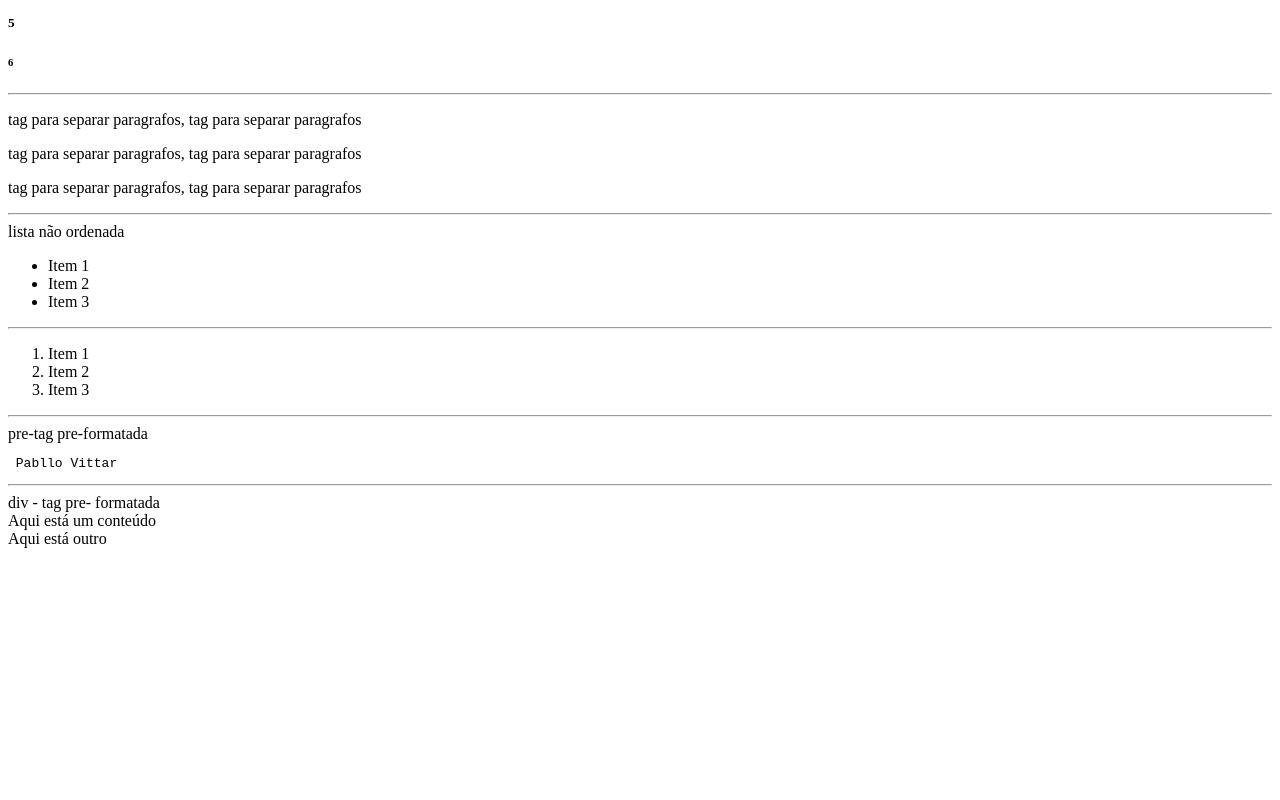
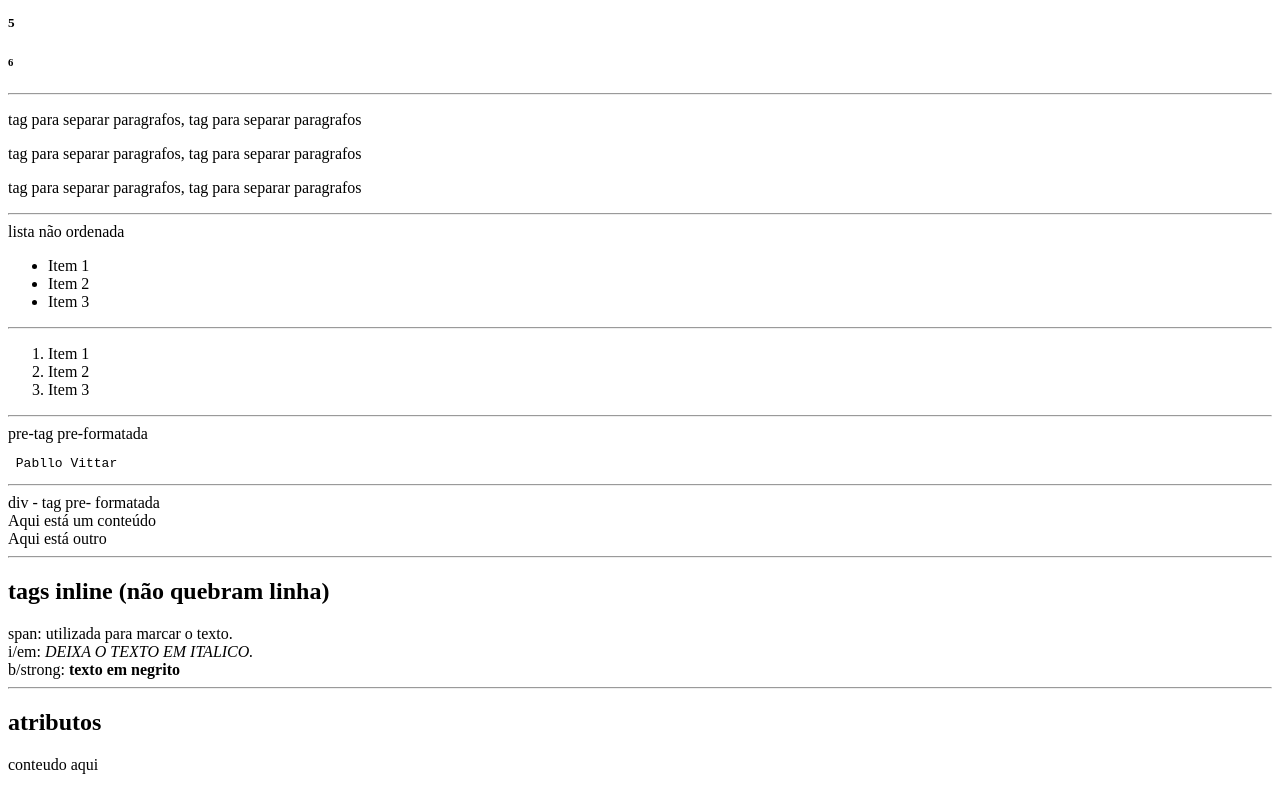
Before and after one commit to pedrojuv/website-2i, a plain HTML site: page index.html in a window 1280 px wide. Shown: the part 303-1103 px from the top of the page. Before the commit the page ends 859 px from the top, so only its background shows below. Drawn offline with Linux system fonts and the light colour scheme.

Commit message:
Add files via upload
bom dia

```diff
--- a/index.html
+++ b/index.html
@@ -63,5 +63,24 @@ pre-tag pre-formatada
     <div>
         Aqui está outro
     </div>
+
+<hr>
+<h2>tags inline (não quebram linha)</h2>
+span: <span>utilizada para marcar o texto.</span>
+<br>
+i/em: <i>DEIXA O TEXTO EM ITALICO.</i>
+<br>
+b/strong: <B>texto em negrito</B>
+
+
+<hr>
+<h2>atributos</h2>
+<div class="nomeClasse" id="identificador" style="sdfgnhjhg" title="dfghyujigfd">
+     conteudo aqui
+</div>
+
+<br>
+
+
 </body>
 </html>
```
